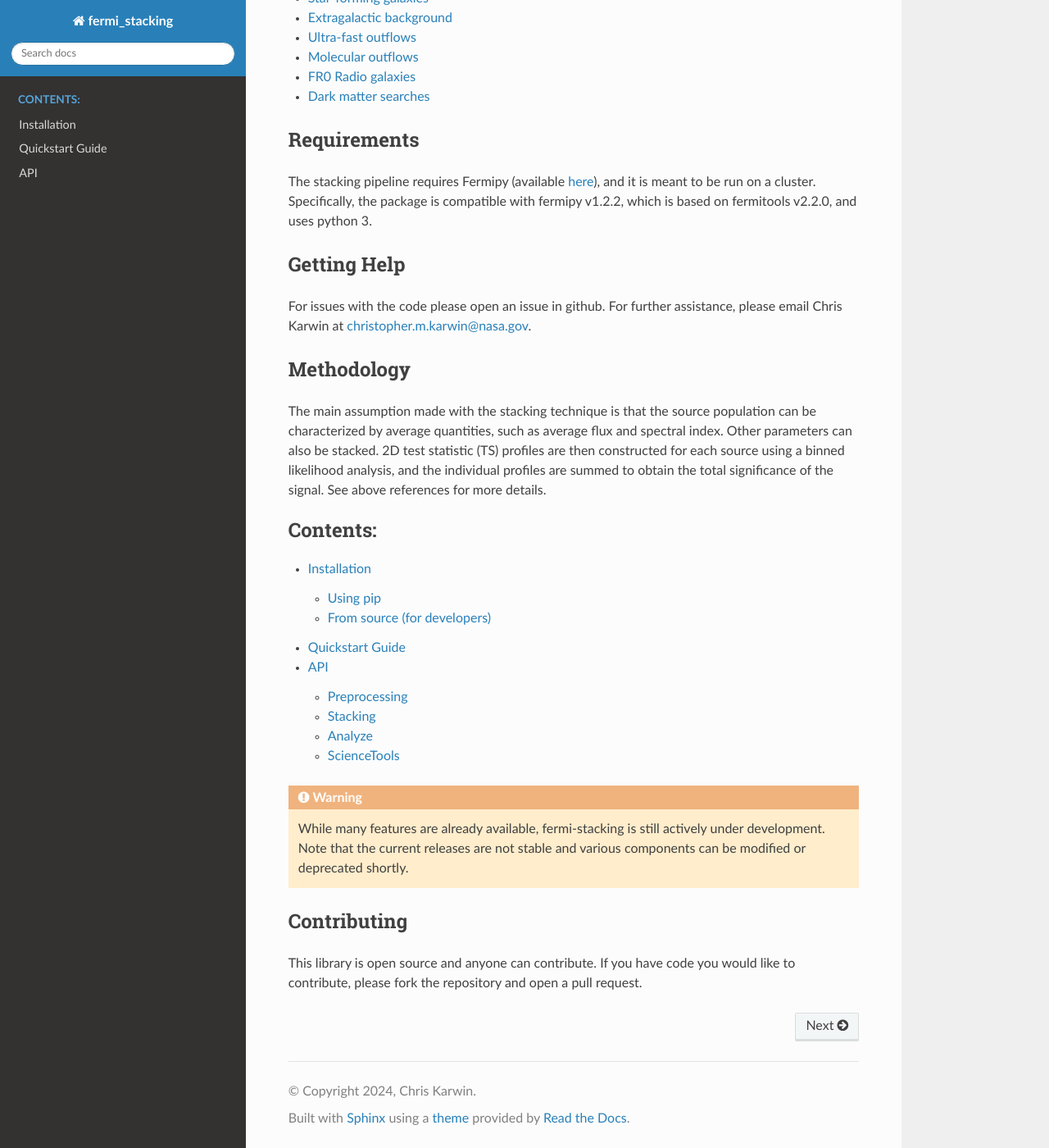
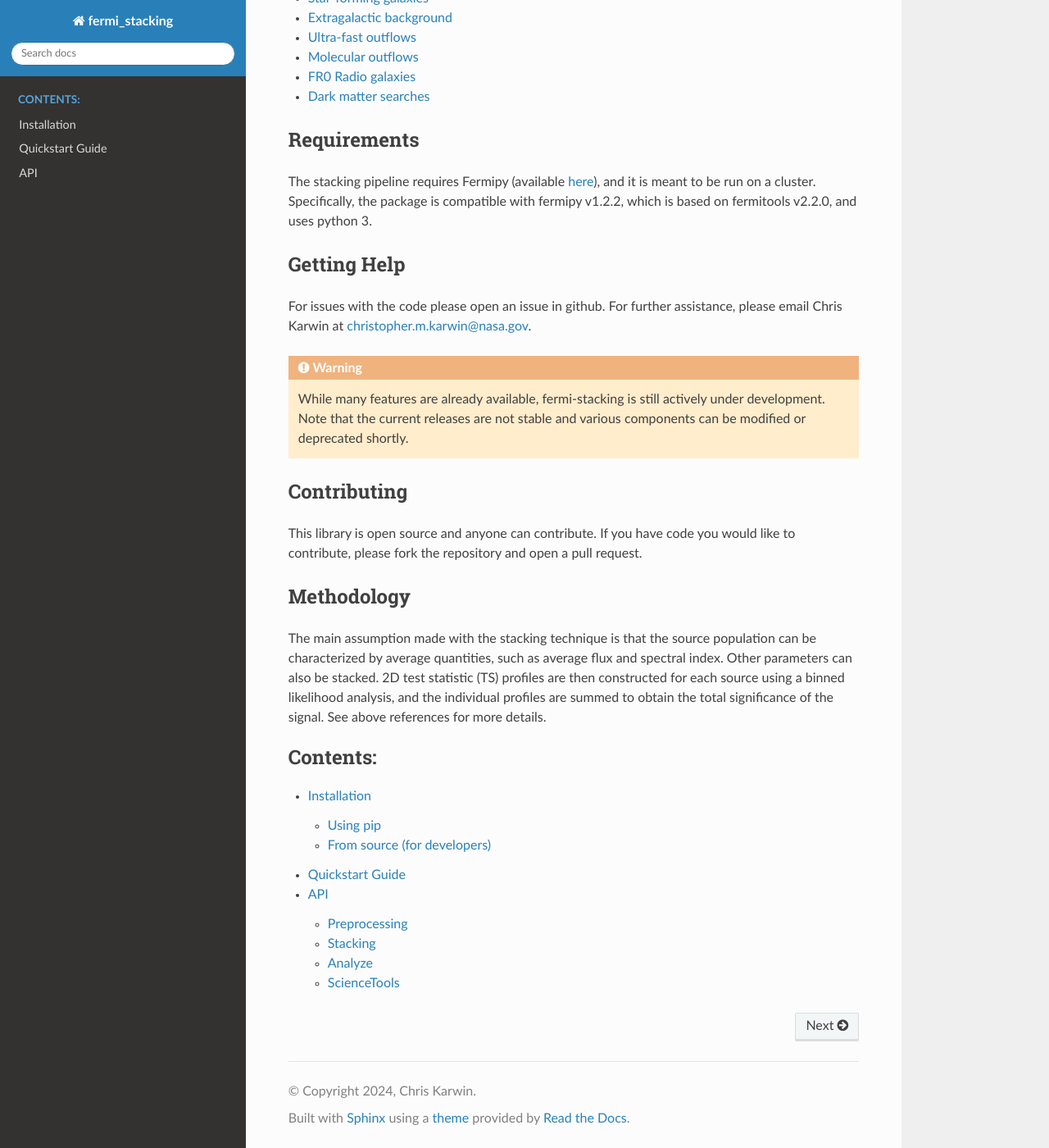
Before and after one commit to ckarwin/Fermi_Stacking_Analysis, a Sphinx documentation site: the page built from docs/index.rst, in a window 1280 px wide and 1400 px high, scrolled down 326 px. Shown: the whole window at 82% size. Built offline with Sphinx 7.4.7 and the Read the Docs theme 2.0.0, drawn with Linux system fonts in a browser that asks for light colours; part of the change alters nothing that is shown.

```diff
--- a/docs/index.rst
+++ b/docs/index.rst
@@ -26,6 +26,13 @@ Getting Help
 ------------
 For issues with the code please open an issue in github. For further assistance, please email Chris Karwin at christopher.m.karwin@nasa.gov.
 
+.. warning::
+   While many features are already available, fermi-stacking is still actively under development. Note that the current releases are not stable and various components can be modified or deprecated shortly.
+
+Contributing
+------------
+This library is open source and anyone can contribute. If you have code you would like to contribute, please fork the repository and open a pull request.
+
 Methodology
 -----------
 The main assumption made with the stacking technique is that the source population can be characterized by average quantities, such as average flux and spectral index. Other parameters can also be stacked. 2D test statistic (TS) profiles are then constructed for each source using a binned likelihood analysis, and the individual profiles are summed to obtain the total significance of the signal. See above references for more details.
@@ -37,10 +44,3 @@ The main assumption made with the stacking technique is that the source populati
    install
    quickstart/quickstart
    api/index
-
-.. warning::
-   While many features are already available, fermi-stacking is still actively under development. Note that the current releases are not stable and various components can be modified or deprecated shortly.
-
-Contributing
-------------
-This library is open source and anyone can contribute. If you have code you would like to contribute, please fork the repository and open a pull request.
```
